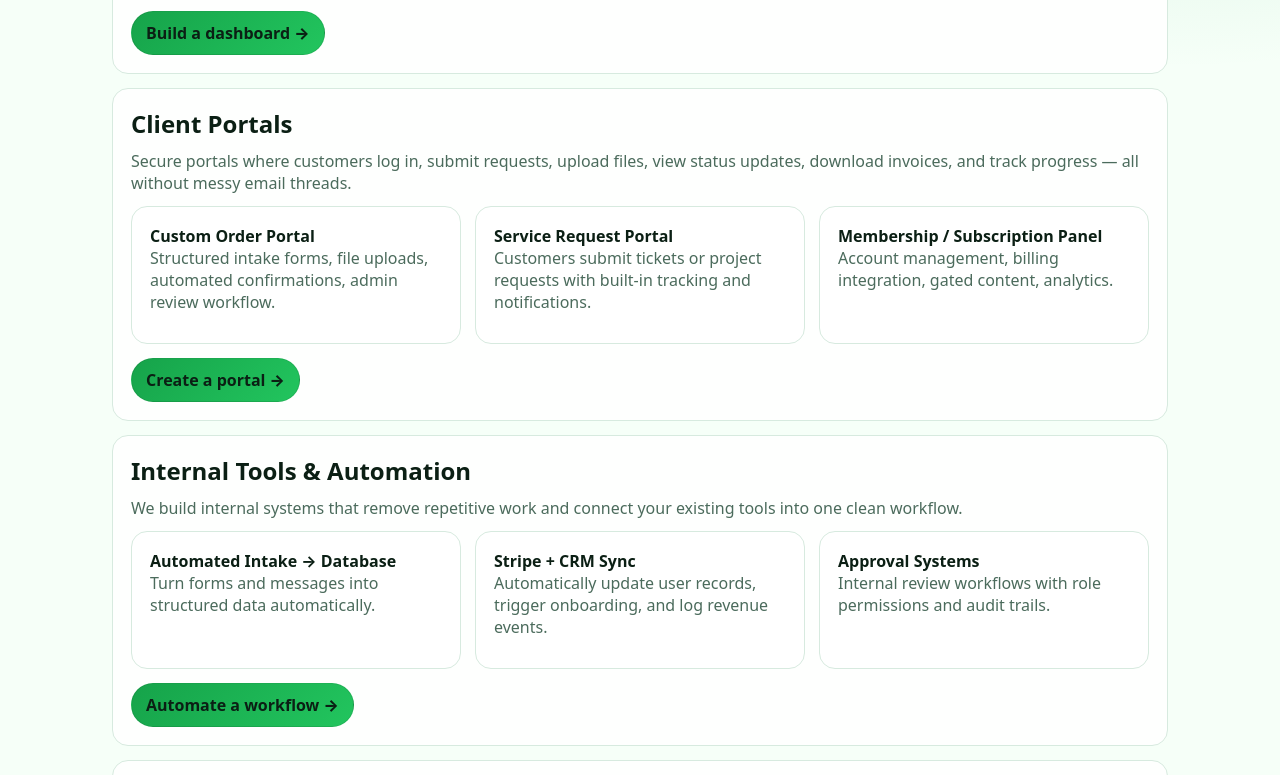
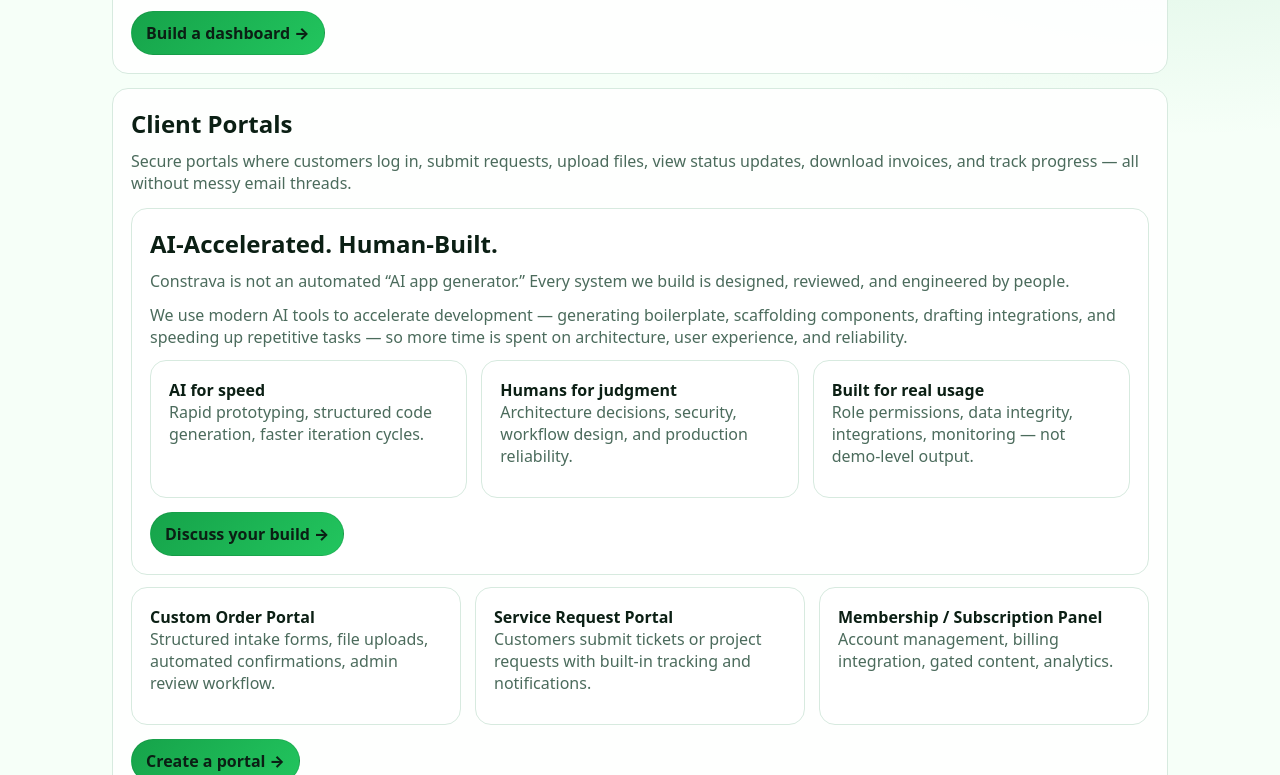
Before and after one commit to ConstravaAI/constrava-backend, a website: page work.html in a window 1280 px wide. Shown: the part 503-1278 px from the top of the page. Drawn offline with Linux system fonts and the light colour scheme.

Commit message:
Update work.html

```diff
--- a/work.html
+++ b/work.html
@@ -56,7 +56,41 @@
     Secure portals where customers log in, submit requests, upload files, view status updates,
     download invoices, and track progress — all without messy email threads.
   </p>
+<section class="card" style="margin-top:14px">
+  <h2 style="margin:0 0 10px">AI-Accelerated. Human-Built.</h2>
 
+  <p>
+    Constrava is not an automated “AI app generator.”
+    Every system we build is designed, reviewed, and engineered by people.
+  </p>
+
+  <p>
+    We use modern AI tools to accelerate development — generating boilerplate,
+    scaffolding components, drafting integrations, and speeding up repetitive tasks —
+    so more time is spent on architecture, user experience, and reliability.
+  </p>
+
+  <div class="grid grid3" style="margin-top:12px">
+    <div class="card">
+      <b>AI for speed</b>
+      <p>Rapid prototyping, structured code generation, faster iteration cycles.</p>
+    </div>
+
+    <div class="card">
+      <b>Humans for judgment</b>
+      <p>Architecture decisions, security, workflow design, and production reliability.</p>
+    </div>
+
+    <div class="card">
+      <b>Built for real usage</b>
+      <p>Role permissions, data integrity, integrations, monitoring — not demo-level output.</p>
+    </div>
+  </div>
+
+  <div style="margin-top:14px">
+    <a class="btn primary" href="/contact">Discuss your build →</a>
+  </div>
+</section>
   <div class="grid grid3" style="margin-top:12px">
     <div class="card">
       <b>Custom Order Portal</b>
```
